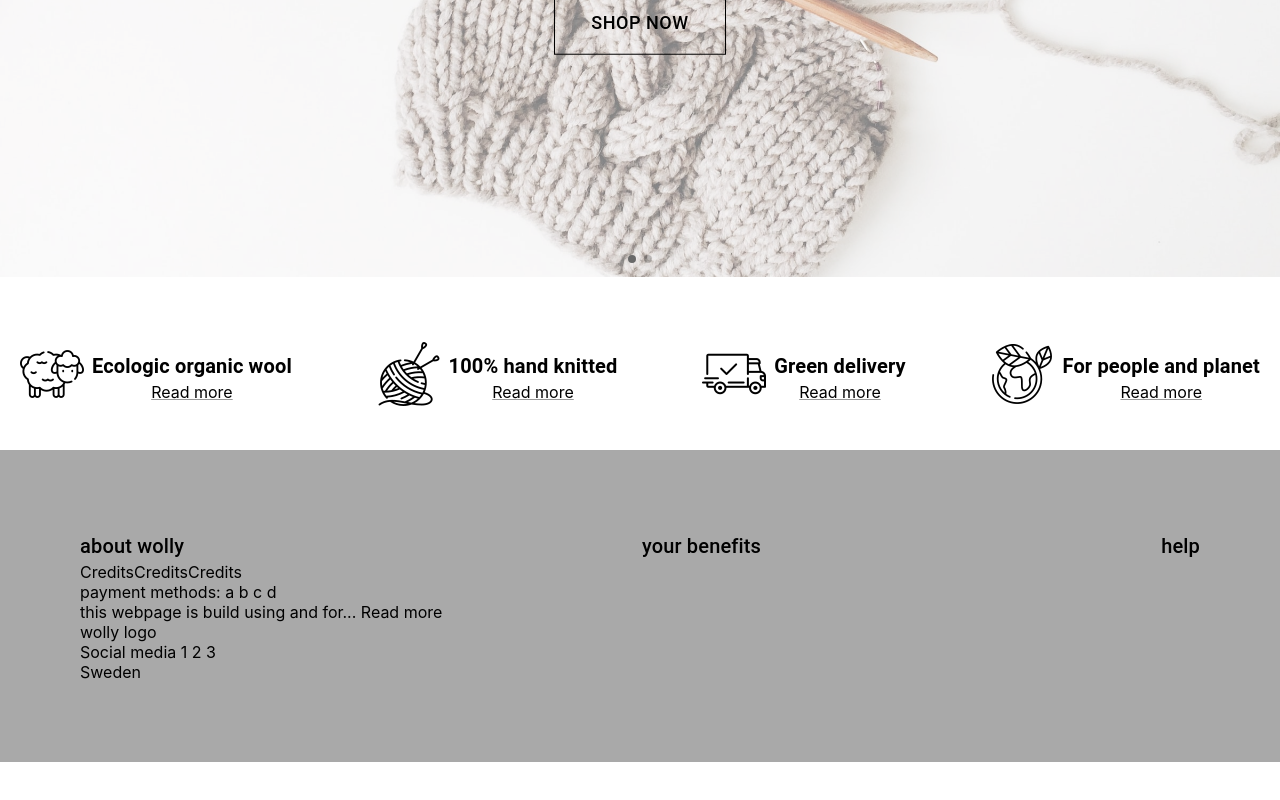
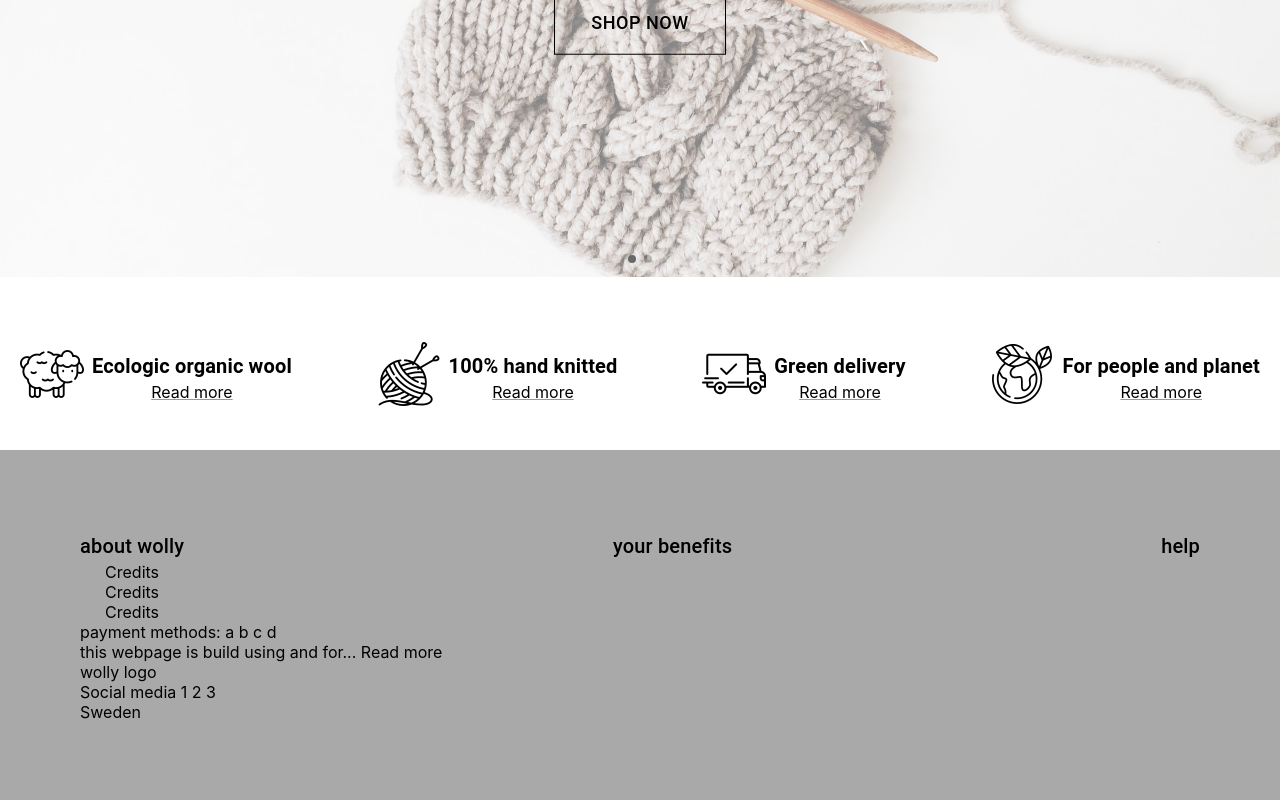
Before and after one commit to GoranAviani/react_web, a React (Create React App) app: page / in a window 1280 px wide. Shown: the part 443-1243 px from the top of the page. Before the commit the page ends 1205 px from the top, so only its background shows below. Built offline with nearby package versions, Linux system fonts and the light colour scheme.

Commit message:
modal improvements

```diff
--- a/src/components/Footer/Footer.css
+++ b/src/components/Footer/Footer.css
@@ -12,3 +12,12 @@
     justify-content: space-between;
 
 }
+
+.Footer .SiteLinks .Header {
+}
+
+.Footer .SiteLinks .Links {
+    display: flex;
+    flex-direction: column;
+    align-items: center;
+}
--- a/src/components/Footer/Footer.js
+++ b/src/components/Footer/Footer.js
@@ -8,9 +8,12 @@ const Footer = () => {
         <div className="Footer">
             <div className='SiteLinks'>
                 <div>
-                    <Typography variant='h6'>
-                        about wolly
-                    </Typography>
+                    <div className='Header'>
+                        <Typography variant='h6'>
+                            about wolly
+                        </Typography>
+                    </div>
+
                     <div className='Links'>
                         <Link color="#000"
                               underline="none"
```
